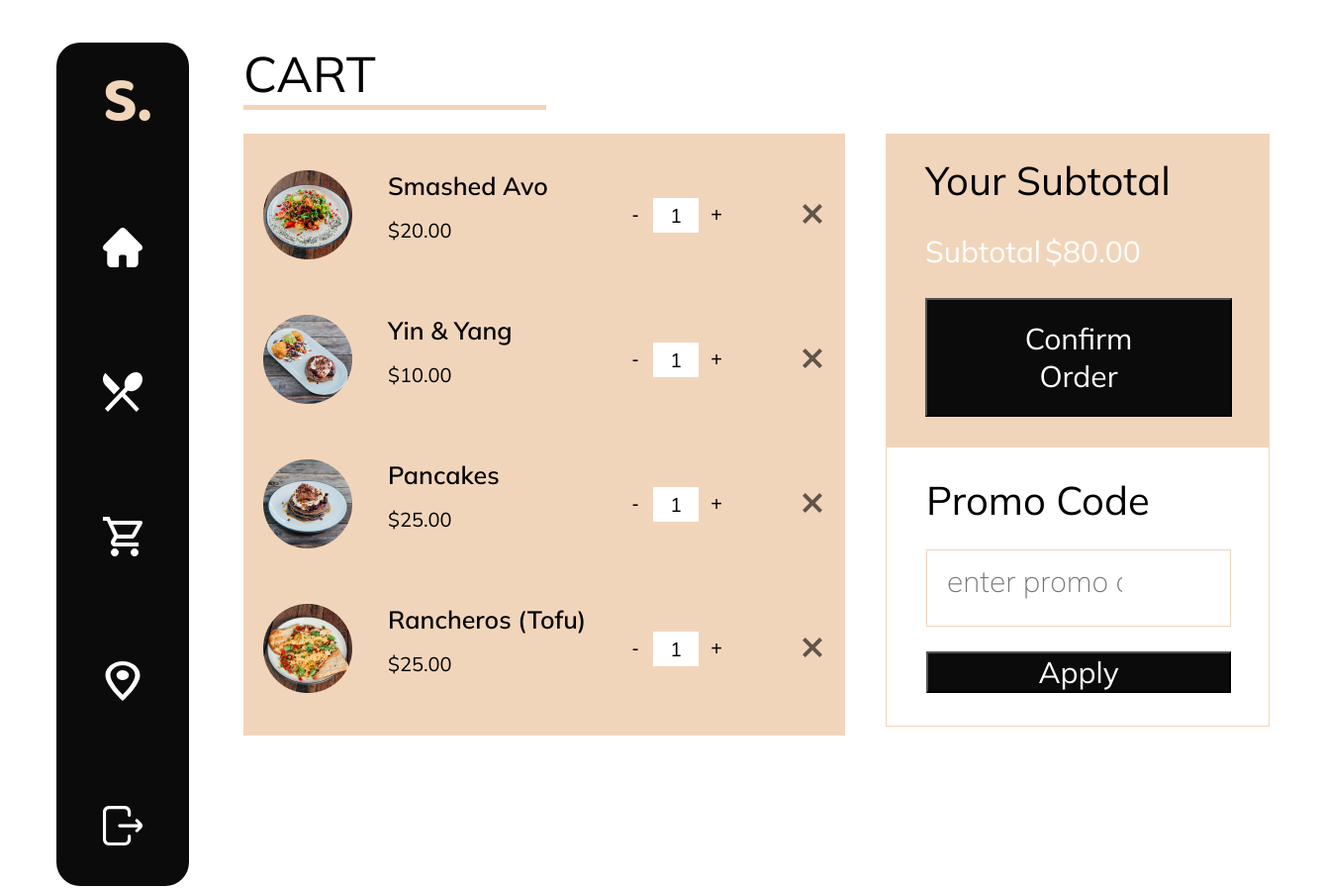
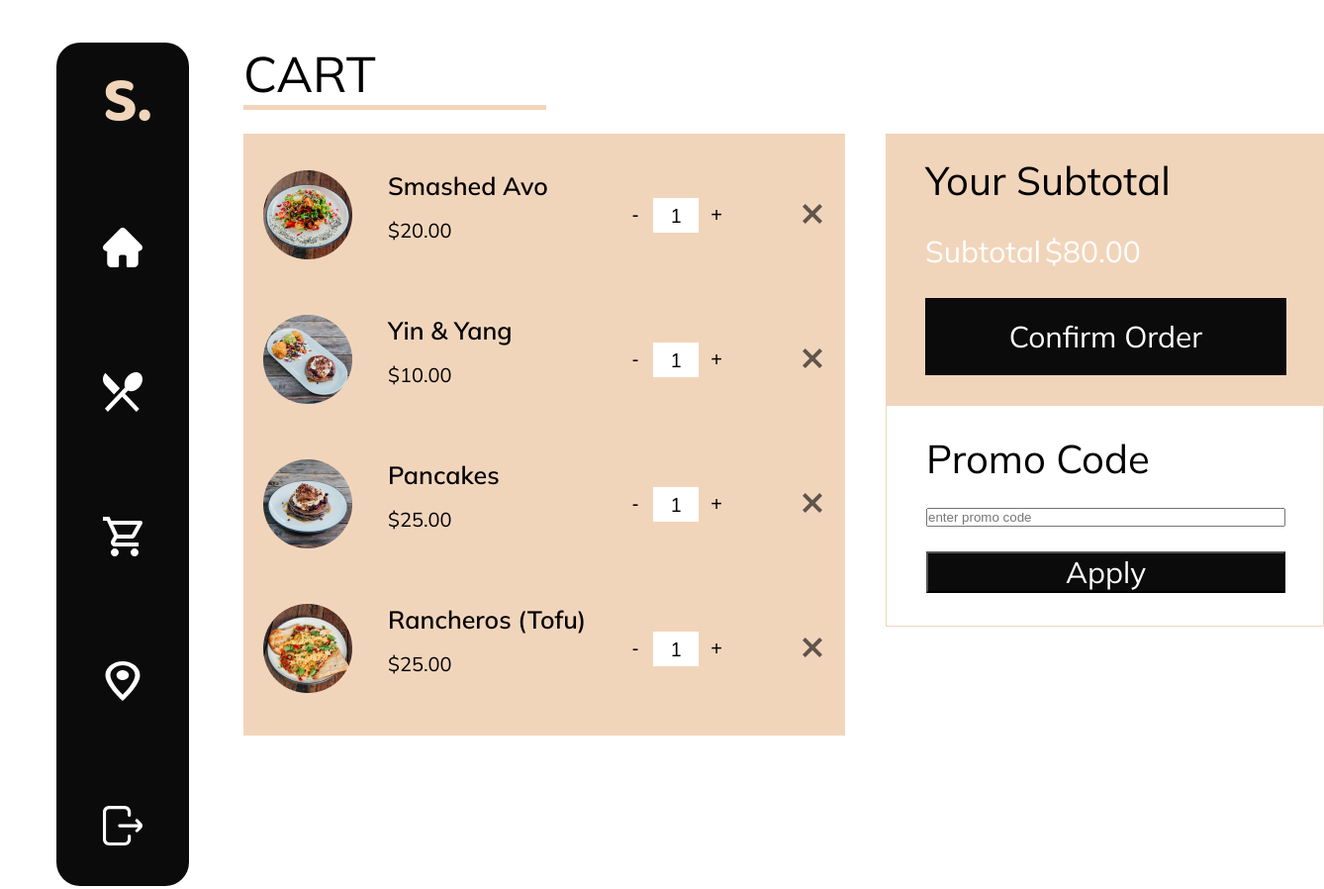
Before and after one commit to taile0310/practice_javascripts, a website: page src/style/page/cart.html in a window 1280 px wide. Shown: the top 898 px of the page at 99% size, 1338 px wide, since content can reach past the window. Drawn offline with Linux system fonts and the light colour scheme.

Commit message:
update src code css for cart page

```diff
--- a/src/style/layout/cart.css
+++ b/src/style/layout/cart.css
@@ -53,18 +53,24 @@
 }
 
 .btn-confirm {
-  padding: 20px 82px;
+  padding: 20px 84px;
+  border: 0;
+  min-width: 365px;
 }
 
-.card-input {
-  border: 1px solid var(--primary-color);
-  padding: 20px 109px 20px 20px;
-  line-height: 36px;
-  /* width: 365px; */
+.detail-total {
+  margin-top: 12px;
+  display: flex;
+  gap: 29px;
 }
 
-.card-input::placeholder {
-  font-size: var(--fs-medium);
-  font-weight: var(--fw-extra);
-  font-family: var(--primary-font);
+.detail-total > span {
+  color: var(--secondary-color);
 }
+
+.btn-apply {
+  padding: 20px 42px;
+  border: 0;
+  max-width: 166px;
+  margin-top: 2px;
+}
```
